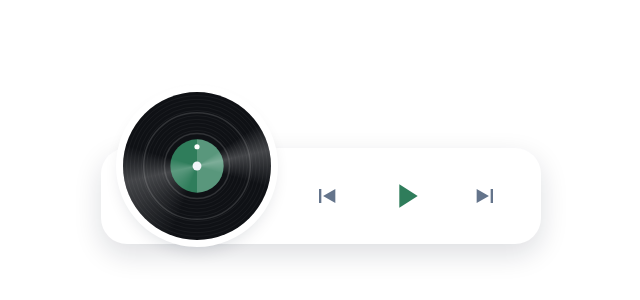
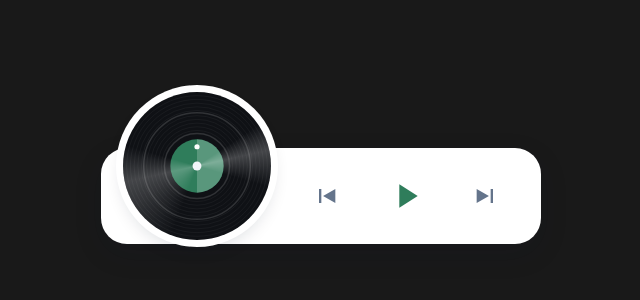
Before and after one commit to gaaabub-sus/My-Vynil, a plain HTML site: page index.html in a window 1280 px wide. Shown: the part 240-540 px from the top of the page, without its empty margins (319-959 px from the left). Drawn offline with Linux system fonts and the light colour scheme.

Commit message:
Update index.html

```diff
--- a/index.html
+++ b/index.html
@@ -176,7 +176,7 @@
   /* FONDO: déjalo vacío para que sea transparente. Si en Notion aún se ve
      un cuadro blanco, escribe el color de fondo de tu página, por ejemplo
      "#191919" (Notion en modo oscuro) o "#ffffff" (modo claro). */
-  const FONDO = "";
+  const FONDO = "#191919";
   /* ========================================================== */
 
   const $ = (id) => document.getElementById(id);
```
